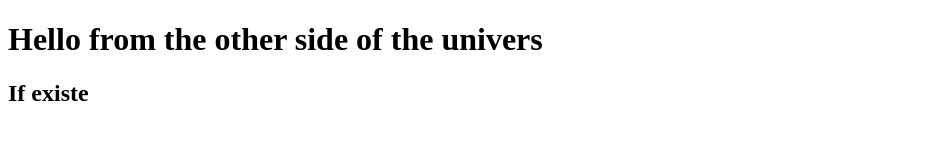
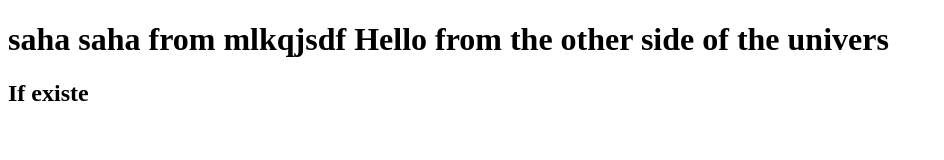
Before and after one commit to MiraAbderrahmen/MyProject-, a plain HTML site: page index.html in a window 1280 px wide. Shown: the whole page, without its empty margins (0-944 px from the left). Drawn offline with Linux system fonts and the light colour scheme.

Commit message:
kech mqskdlfj

```diff
--- a/index.html
+++ b/index.html
@@ -6,7 +6,7 @@
     <title>Document</title>
 </head>
 <body>
-    <h1>Hello from the other side of the univers </h1>
+    <h1>saha saha from mlkqjsdf Hello from the other side of the univers </h1>
     <h2>If existe</h2>
     <script src="app.js"></script>
 </body>
```
